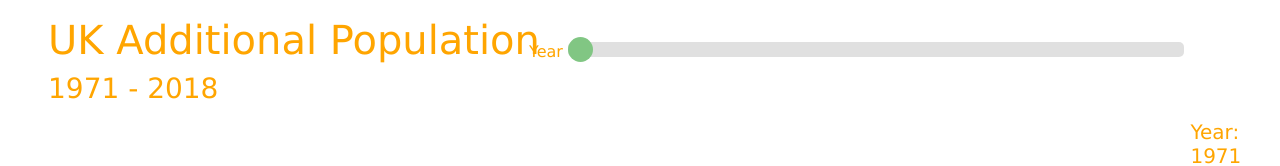
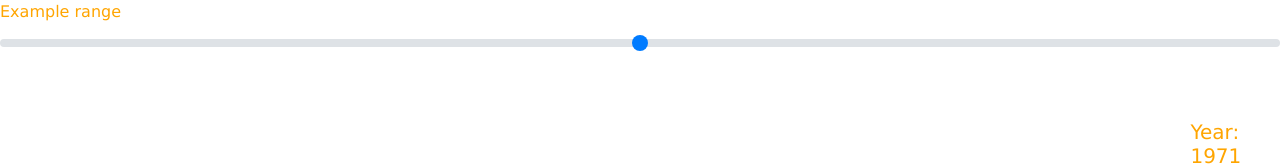
Before and after one commit to DoctorTone/Population, a website: page population.html in a window 1280 px wide. Shown: the top 166 px of the page. Drawn offline with nearby package versions, Linux system fonts and the light colour scheme.

Commit message:
Try and get slider to work.

```diff
--- a/population.html
+++ b/population.html
@@ -33,11 +33,12 @@
           </div>
       </div>
   </div>
+
+  <label for="customRange1">Example range</label>
+<input type="range" class="custom-range" id="customRange1">
+
   <div id="WebGL-Output">
-    <div class="title w-100 text-left pl-5 pt-3">
-      <h1>UK Additional Population</h1>
-      <h3>1971 - 2018</h3>
-    </div>
+
     <div class="panel" id="controls">
       <h5>Year: <span class="year">1971</span></h5>
       <div>
@@ -61,10 +62,7 @@
       <button type="button" id="resetCamera" class="btn btn-primary">Reset view</button>
     </div>
   </div>
-  <div id="sliderControls" class="panel w-100 text-right pr-5">
-    <label for="yearSlider">Year</label>
-    <input type="range" min="1971" max="2018" value="1971" id="yearSlider" class="slider w-50 mr-5">
-  </div>
+
 
   <script src="./src/js/index.js"></script>
 </body>
--- a/src/js/index.js
+++ b/src/js/index.js
@@ -4,7 +4,7 @@ import { APPCONFIG } from "./appConfig";
 import { BaseApp } from "./baseApp";
 import { LabelManager } from "./LabelManager";
 import populationData from "../../data/populationData.json";
-import bootstrap from "bootstrap";
+//import bootstrap from "bootstrap";
 
 class Framework extends BaseApp {
     constructor() {
@@ -346,6 +346,9 @@ $(document).ready( () => {
         app.resetView();
     });
 
+    $(document).on('input change', '#customRange1', function() {
+        console.log( $(this).val() );
+    });
     $("#instructions").on("click", () => {
         $("#infoModal").modal();
     });
```
